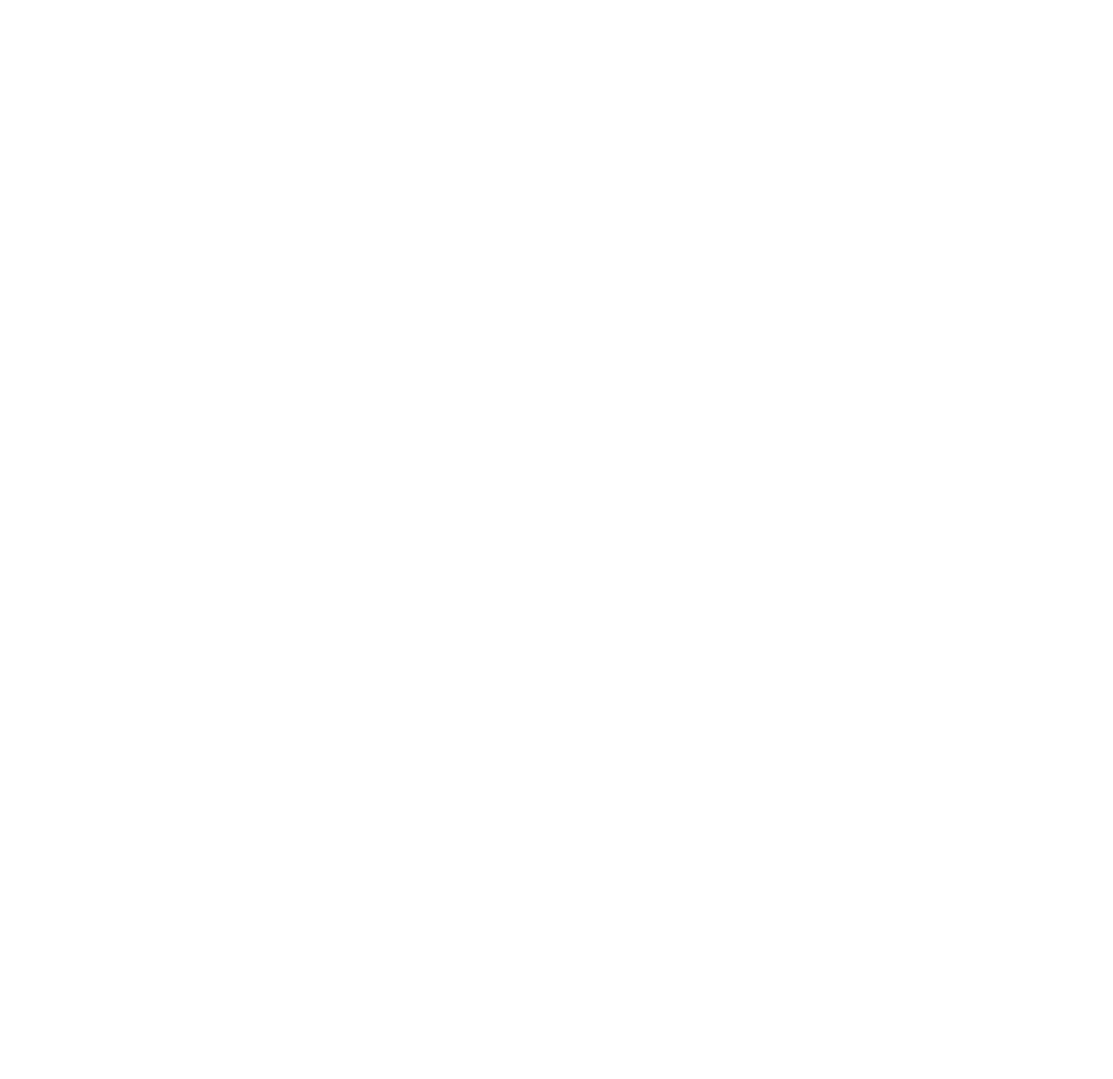
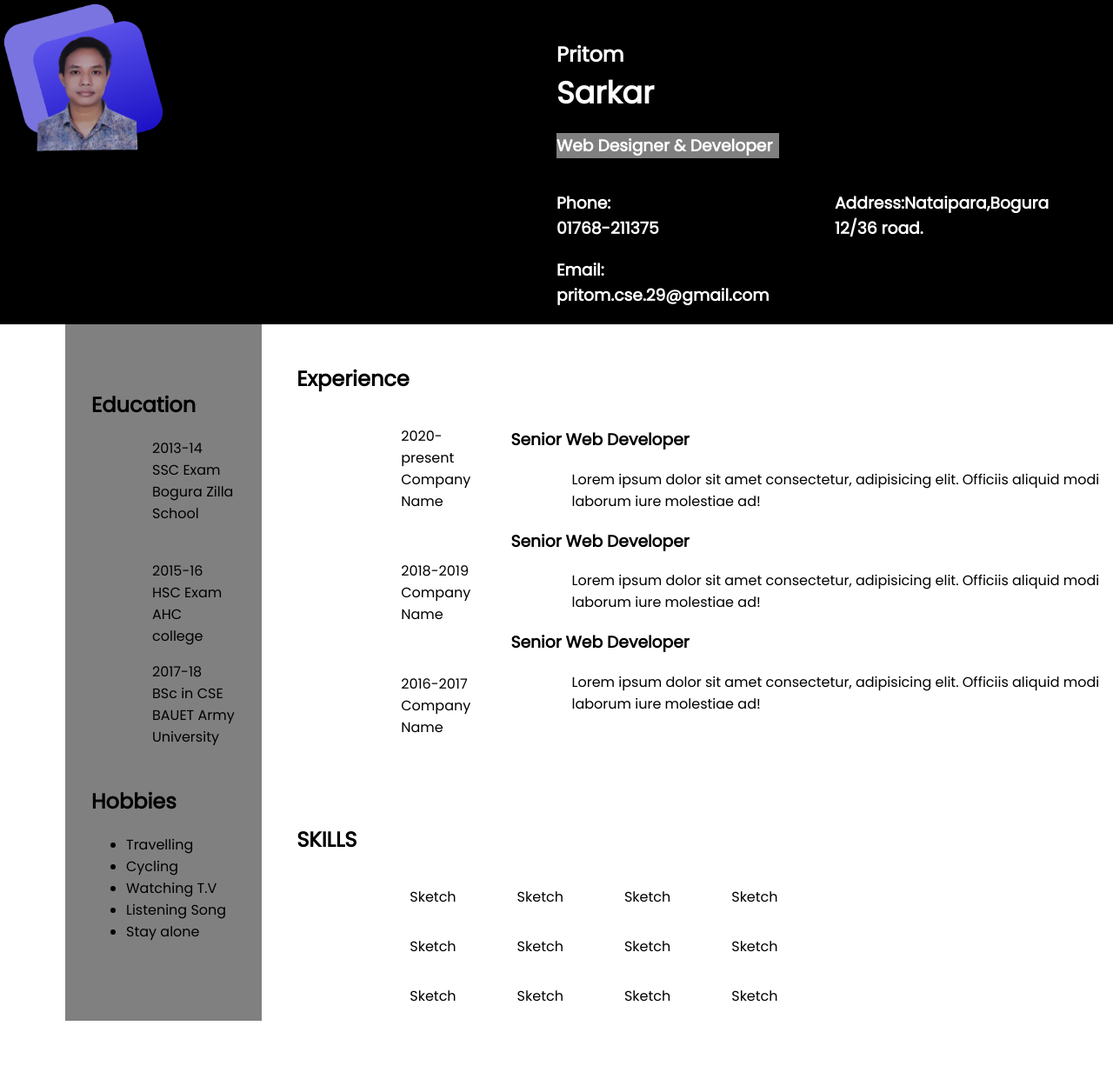
Before and after one commit to pritomcse29/protfolio-practice, a plain HTML site: page index.html in a window 1280 px wide. Shown: the top 1241 px of the page at 87% size. Before the commit the page ends 800 px from the top, so only its background shows below. Drawn offline with Linux system fonts and the light colour scheme.

Commit message:
all code are added

```diff
--- a/index.html
+++ b/index.html
@@ -6,10 +6,139 @@
     <meta http-equiv="X-UA-Compatible" content="IE=edge">
     <meta name="viewport" content="width=device-width, initial-scale=1.0">
     <title>Pritom Sarkar's Protfolio</title>
+    <link rel="preconnect" href="https://fonts.googleapis.com">
+    <link rel="preconnect" href="https://fonts.gstatic.com" crossorigin>
+    <link href="https://fonts.googleapis.com/css2?family=Poppins&display=swap" rel="stylesheet">
+    <link rel="stylesheet" href="style.css">
 </head>
 
 <body>
+    <section class="first-part-section color-background">
+        <div class="half-part">
+            <img src="image/Group 8446.png" alt="">
+        </div>
 
+        <div class="half-part">
+            <h1>Pritom <br><span> Sarkar</span></h1>
+            <h3 class="profession-background">Web Designer & Developer</h3>
+            <div>
+                <section class="first-part-section">
+                    <div class="half-half-width">
+                        <h3> Phone:<br>01768-211375</h3>
+                        <h3> Email:<br>pritom.cse.29@gmail.com</h3>
+                    </div>
+                    <div class="half-half-width">
+                        <h3>Address:Nataipara,Bogura<br>12/36 road.</h3>
+                    </div>
+                </section>
+
+            </div>
+        </div>
+    </section>
+
+    <section class="second-part-section">
+        <div class="back-color">
+            <h1>Education</h1>
+            <p>2013-14 <br>SSC Exam <br>Bogura Zilla School <br> &nbsp;</p>
+            <p>2015-16<br>HSC Exam <br>AHC college</p>
+            <p>2017-18<br>BSc in CSE<br>BAUET Army University</p>
+            <h1>Hobbies</h1>
+            <ul>
+                <li>Travelling</li>
+                <li>Cycling</li>
+                <li>Watching T.V</li>
+                <li>Listening Song</li>
+                <li>Stay alone</li>
+            </ul>
+        </div>
+
+
+        <div>
+            <h1 class="text-style">Experience</h1>
+            <div class="second-part-section">
+                <div class="text-style ">
+                    <section class="text-spac">
+                        <p>2020-present<br>Company Name</p>
+                    </section>
+                    <section class="text-spac">
+                        <p>2018-2019<br>Company Name</p>
+                    </section>
+                    <section class="text-spac">
+                        <p>2016-2017<br>Company Name</p>
+                    </section>
+                </div>
+                <div class="text-style">
+                    <h3>Senior Web Developer</h3>
+                    <p>Lorem ipsum dolor sit amet consectetur, adipisicing elit. Officiis aliquid modi laborum iure
+                        molestiae
+                        ad!
+                    </p>
+                    <h3>Senior Web Developer</h3>
+                    <p>Lorem ipsum dolor sit amet consectetur, adipisicing elit. Officiis aliquid modi laborum iure
+                        molestiae
+                        ad!
+                    </p>
+                    <h3>Senior Web Developer</h3>
+                    <p>Lorem ipsum dolor sit amet consectetur, adipisicing elit. Officiis aliquid modi laborum iure
+                        molestiae
+                        ad!
+                    </p>
+                </div>
+
+            </div>
+
+            <h1 class="text-style">SKILLS</h1>
+            <div>
+                <div class="second-part-section para-tag-space">
+                    <p>Sketch</p>
+                    <p>Sketch</p>
+                    <p>Sketch</p>
+                    <p>Sketch</p>
+                </div>
+                <div class="second-part-section para-tag-space">
+                    <p>Sketch</p>
+                    <p>Sketch</p>
+                    <p>Sketch</p>
+                    <p>Sketch</p>
+                </div>
+                <div class="second-part-section para-tag-space">
+                    <p>Sketch</p>
+                    <p>Sketch</p>
+                    <p>Sketch</p>
+                    <p>Sketch</p>
+                </div>
+
+            </div>
+
+
+        </div>
+    </section>
+    <section class="third-part-section">
+        <h1 class="achiev">Achievement</h1>
+        <div class="third-width">
+            <img src="image/Android-App.jpg" alt="">
+            <h1>Android Apps <br>Development Course</h1>
+            <p>I have complited Android Apps Development course since December,2020 from National Academy for Computer
+                Training And Research.It is under the Ministry of Education.</p>
+        </div>
+        <div class="third-width">
+            <img src="image/Android-App.jpg" alt="">
+            <h1>Android Apps <br>Development Course</h1>
+            <p>I have complited Android Apps Development course since December,2020 from National Academy for Computer
+                Training And Research.It is under the Ministry of Education.</p>
+        </div>
+        <div class="third-width">
+            <img src="image/Android-App.jpg" alt="">
+            <h1>Android Apps <br>Development Course</h1>
+            <p>I have complited Android Apps Development course since December,2020 from National Academy for Computer
+                Training And Research.It is under the Ministry of Education.</p>
+        </div>
+    </section>
+
+    <footer>
+        <h1>Protfolio</h1>
+        <p>&copy;Develop by Pritom Sarkar 2021</p>
+    </footer>
 </body>
 
 </html>
--- a/style.css
+++ b/style.css
@@ -0,0 +1,87 @@
+body{
+    font-family: 'Poppins', sans-serif;
+    margin: 0px;
+    padding: 0px;
+}
+.color-background{
+  background-color: black;
+}
+.first-part-section{
+    display: flex;
+    color: white;
+
+}
+.first-part-section img{
+    width: 30%;
+}
+.half-part{
+    width: 50%;
+}
+.half-half-width{
+
+   width: 50%;
+}
+.half-part span{
+    font-size: 35px;
+}
+.profession-background{
+    background-color: gray;
+    width: 40%;
+}
+.second-part-section{
+    display: flex;
+    padding:0px;
+    margin-left:50px;
+}
+.back-color{
+    background-color: gray;
+    margin-left: 25px;
+    width: 17%;
+    padding:30px;
+}
+.text-style{
+    margin-left: 40px;
+}
+.text-spac{
+    margin-bottom: 55px;
+}
+.second-part-section p{
+   margin-left: 70px;
+
+}
+.para-tag-space{
+    margin-left: 100px;
+    padding-left: 0px;
+}
+footer{
+    background-color: black;
+    color: white;
+    text-align: center;
+    height: 200px;
+    width: 100%;
+}
+footer p,h1{
+    padding-top: 25px;
+}
+.third-part-section{
+    display: flex;
+    margin-top: 70px;
+}
+.third-part-section img{
+width: 90%;
+padding-top: 15px;
+}
+.third-width{
+    width:33%;
+    margin-top:150px;
+    box-shadow:10px 10px 40px gray;
+    padding-left:30px;
+    margin-left: 10px;
+    margin-right: 80px;
+    margin-bottom: 25px;
+    border-radius: 20px;
+}
+
+.achiev{
+    margin-left: 50px;
+}
```
Also changed, not shown: image/Android-App.jpg (added), image/Group 8446.png (added).
